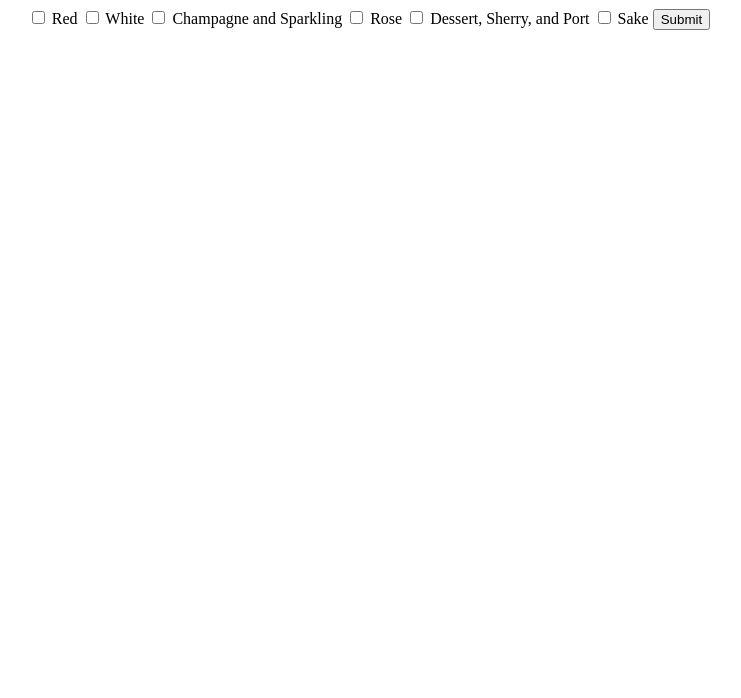
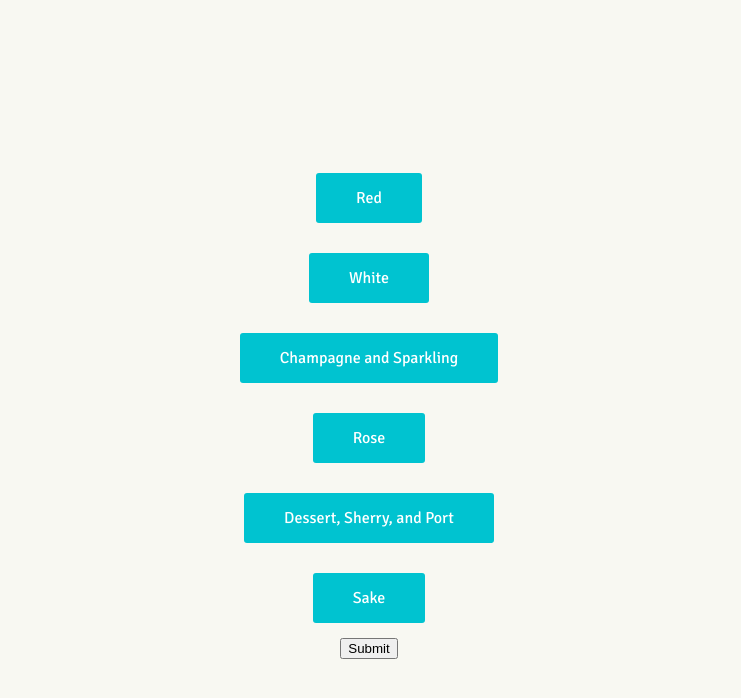
Before and after one commit to julianmuratori/vanilla-wine, a website: page index.html in a window 1280 px wide. Shown: the whole page, without its empty margins (271-1012 px from the left). Drawn offline with nearby package versions, Linux system fonts and the light colour scheme.

Commit message:
started styling

```diff
--- a/dev/styles.scss
+++ b/dev/styles.scss
@@ -1,6 +1,44 @@
+$fontPrimary: 'Signika', sans-serif;
+
+body {
+	font-family: $fontPrimary;
+	position: relative;
+	background-color: #f8f8f2;
+}
+
+form {
+	display: flex;
+	justify-content: center;
+	align-items: center;
+	flex-direction: column;
+	flex-wrap: wrap;
+}
+
+input[type=checkbox] {
+	position: absolute;
+	left: -100px;
+}
+
+input:checked+label {
+	background: #008891;
+}
+
+.button {
+	font-size: 16px;
+	border-radius: 3px;
+	color: white;
+	background: #00c3d0;
+	margin: 15px;
+	padding: 15px 40px;
+	text-align: center;
+	// display: inline-block;
+}
+
 .wrapper {
 	margin: 0 auto;
+	// border: 1px solid black;
 	width: 80%;
+	height: 100vh;
 	display: flex;
 	justify-content: center;
 	align-items: center;
--- a/index.html
+++ b/index.html
@@ -4,6 +4,7 @@
 	<meta charset="UTF-8">
 	<title>Document</title>
 	<link rel="stylesheet" href="/public/styles/style.css">
+	<link href="https://fonts.googleapis.com/css?family=Signika" rel="stylesheet">
 	<script src="https://ajax.googleapis.com/ajax/libs/jquery/3.1.1/jquery.min.js"></script>
 </head>
 <body>
@@ -15,17 +16,17 @@
 		<div class="wrapper">
 		<form class="category" action="">
 			<input type="checkbox" name="categories" id="124" class="button" value="124">
-				<label for="124">Red</label>
+				<label for="124" class="button">Red</label>
 			<input type="checkbox" name="categories" id="125" class="button" value="125">
-				<label for="125">White</label>
+				<label for="125" class="button">White</label>
 			<input type="checkbox" name="categories" id="123" class="button" value=123>
-				<label for="123">Champagne and Sparkling</label>
+				<label for="123" class="button">Champagne and Sparkling</label>
 			<input type="checkbox" name="categories" id="126" class="button" value="126">
-				<label for="126">Rose</label>
+				<label for="126" class="button">Rose</label>
 			<input type="checkbox" name="categories" id="128" class="button" value="128">
-				<label for="128">Dessert, Sherry, and Port</label>
+				<label for="128" class="button">Dessert, Sherry, and Port</label>
 			<input type="checkbox" name="categories" id="134" class="button" value="134">
-				<label for="134">Sake</label>
+				<label for="134" class="button">Sake</label>
 			<input type="submit" id="submit" class="submitButton" value="Submit">
 		</form>
 		</div>
--- a/public/script.js
+++ b/public/script.js
@@ -12,11 +12,14 @@ wineApp.init = function () {
 	wineApp.checkBoxHandler();
 };
 
+// Makes sure only one checkbox can be checked at a time
 wineApp.checkBoxHandler = function () {
 	$('input[type="checkbox"]').on('change', function () {
 		$('input[type="checkbox"]').not(this).prop('checked', false);
 	});
 };
+
+wineApp.checkedSelection = function () {};
 
 // Stores initial wine type ids in an array so that if the user clicks "start over"
 // the page can be easily repopulated
@@ -86,7 +89,7 @@ wineApp.grapeOptions = function (resultPairs) {
 	wineApp.form();
 
 	for (var key in resultPairs) {
-		var check = '<input type="checkbox" name="categories" id="' + resultPairs[key] + '"><label for="' + resultPairs[key] + '">' + key + '</label>';
+		var check = '<input type="checkbox" name="categories" id="' + resultPairs[key] + '"><label for="' + resultPairs[key] + '" class="button">' + key + '</label>';
 		$("form").append(check);
 	}
 
@@ -107,12 +110,10 @@ wineApp.grapeChoice = function () {
 			var category = wineApp.returnStyle(selection);
 			$.when(category).then(function (results) {
 				var title = results.Books[0].Articles[0].Title;
-				// console.log(title);
 				results = results.Books[0].Articles[0].Content;
 				var combined = [];
 				combined.push(results);
 				combined.push(title);
-				// console.log(combined);
 				var cleanUp = wineApp.removeClutter(combined);
 			});
 		}
@@ -133,7 +134,7 @@ wineApp.removeClutter = function (combined) {
 // Displays final results on page
 wineApp.grapeDescription = function (results) {
 	$("form").remove();
-	$("main").append('<p>' + results + '</p>').append('<a href="" class="button">Start over</a>');
+	$(".wrapper").append('<p>' + results + '</p>').append('<a href="" class="button">Start over</a>');
 };
 
 // Controls the button to start from the beginning
@@ -172,7 +173,7 @@ wineApp.originalChoices = function (i) {
 
 wineApp.form = function () {
 	$("form").remove();
-	$("main").append('<form class="category">');
+	$(".wrapper").append('<form class="category">');
 };
 
 $(wineApp.init);
--- a/public/styles/style.css
+++ b/public/styles/style.css
@@ -1,6 +1,40 @@
+body {
+  font-family: "Signika", sans-serif;
+  position: relative;
+  background-color: #f8f8f2; }
+
+form {
+  display: -ms-flexbox;
+  display: flex;
+  -ms-flex-pack: center;
+      justify-content: center;
+  -ms-flex-align: center;
+      align-items: center;
+  -ms-flex-direction: column;
+      flex-direction: column;
+  -ms-flex-wrap: wrap;
+      flex-wrap: wrap; }
+
+input[type=checkbox] {
+  position: absolute;
+  left: -100px; }
+
+input:checked + label {
+  background: #008891; }
+
+.button {
+  font-size: 16px;
+  border-radius: 3px;
+  color: white;
+  background: #00c3d0;
+  margin: 15px;
+  padding: 15px 40px;
+  text-align: center; }
+
 .wrapper {
   margin: 0 auto;
   width: 80%;
+  height: 100vh;
   display: -ms-flexbox;
   display: flex;
   -ms-flex-pack: center;
```
Also changed, not shown: dev/script.js (+9 -5 lines).
